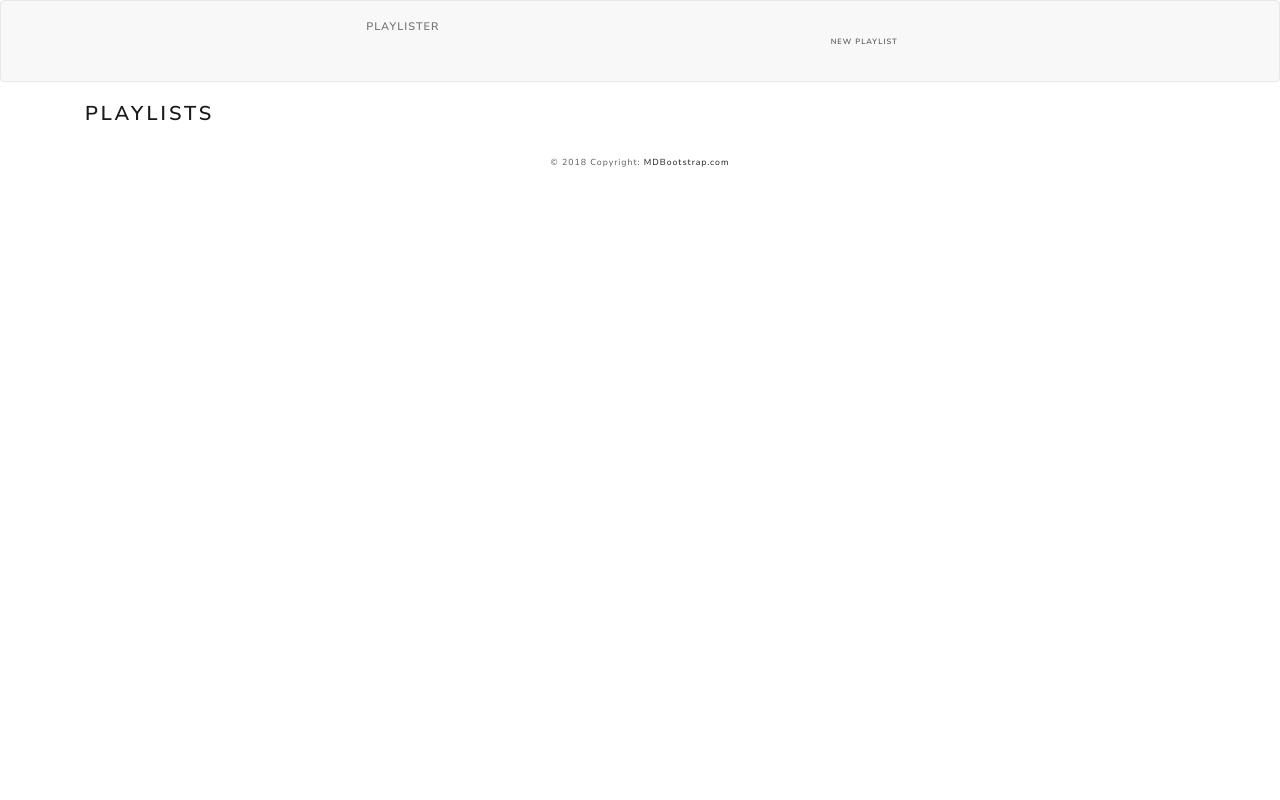
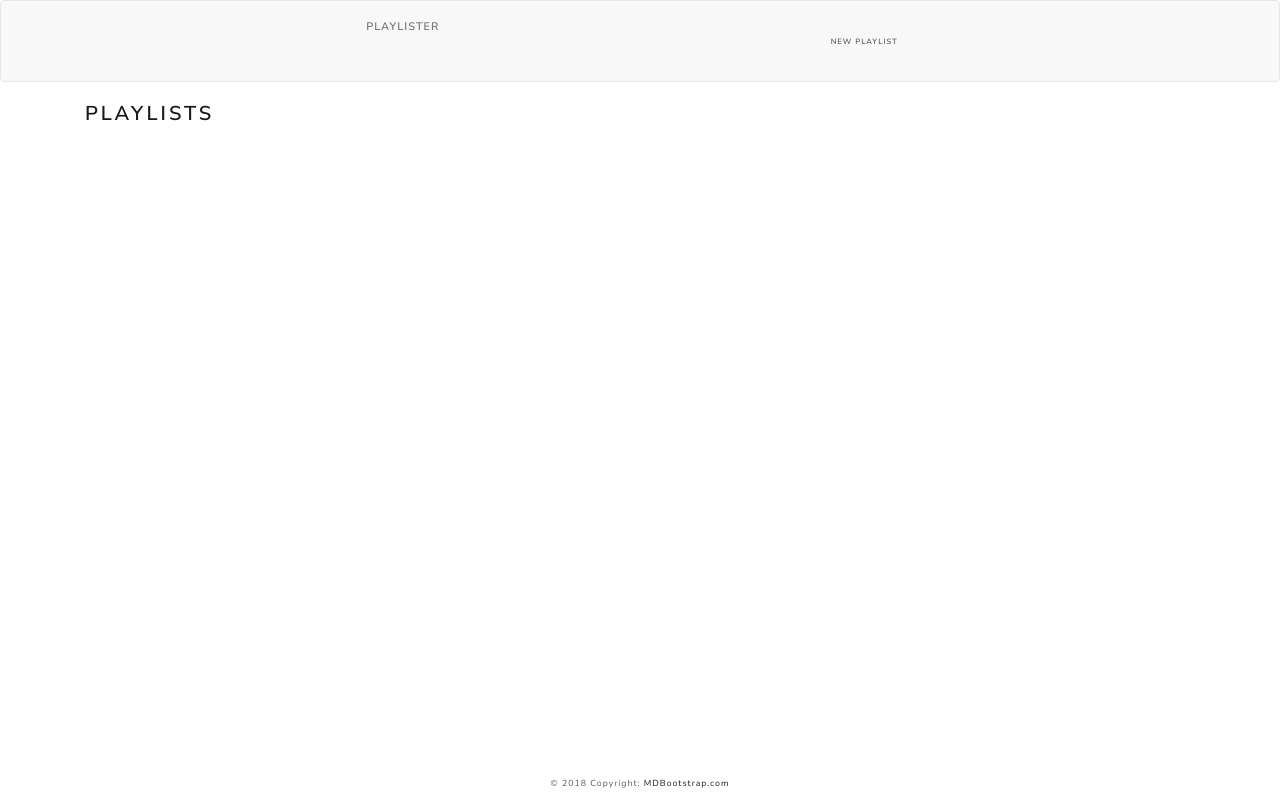
Before and after one commit to JohnminerIv/Playlist, a Flask app: page / in a window 1280 px wide. Run offline with Flask 2, Linux system fonts and the light colour scheme; data that the repository does not hold is empty; some libraries are stand-ins or nearby versions.

Commit message:
Bells and whistles

```diff
--- a/templates/base.html
+++ b/templates/base.html
@@ -20,7 +20,7 @@
          <hr class='clearfix w-100 d-md-none pb-3'>
          </div>
     </div>
-    <div class='footer-copyright text-center py-3'>© 2018 Copyright:
+    <div class='footer-copyright text-center py-3 fixed-bottom'>© 2018 Copyright:
        <a href='https://mdbootstrap.com/education/bootstrap/'> MDBootstrap.com</a>
     </div>
 </footer>
```
